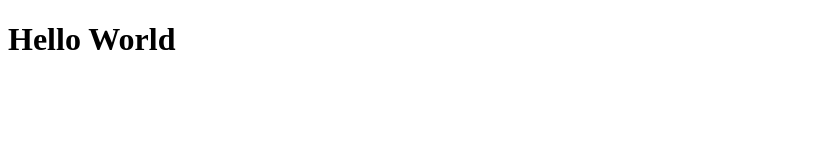
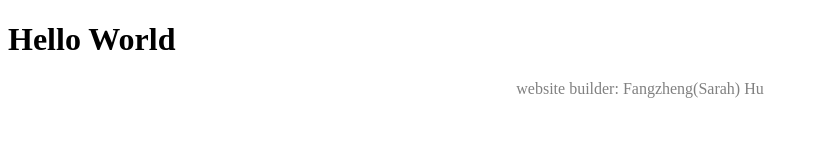
Before and after one commit to fhu49-1766427/fhu49-1766427.github.io, a plain HTML site: page index.html in a window 1280 px wide. Shown: the whole page, without its empty margins (0-819 px from the left). Drawn offline with Linux system fonts and the light colour scheme.

Commit message:
Add files via upload

```diff
--- a/index.html
+++ b/index.html
@@ -5,5 +5,6 @@
     </head>
     <body>
         <h1>Hello World</h1>
+        <p style="color:grey;" align="center">website builder: Fangzheng(Sarah) Hu</p>
     </body>
 </html>
```
